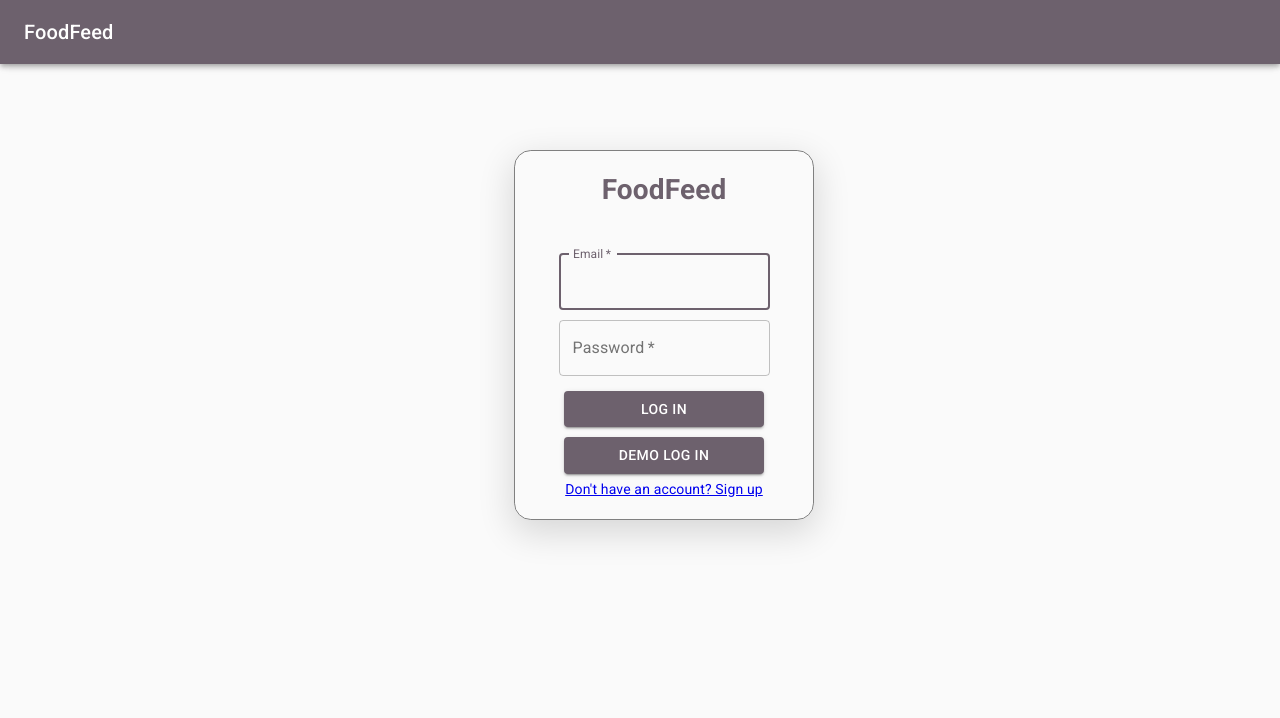
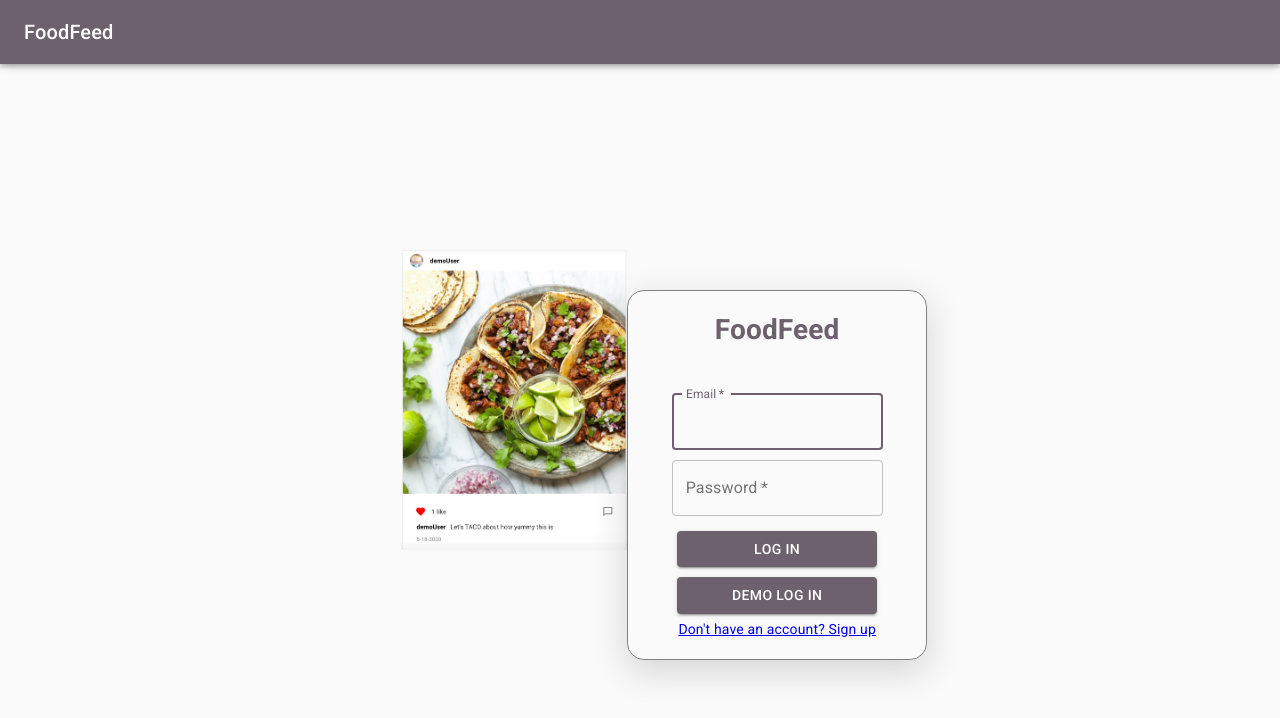
Before and after one commit to lkang97/FoodFeed, a React (Create React App) app: page / in a window 1280 px wide. Shown: the top 718 px of the page. Built offline with nearby package versions, Linux system fonts and the light colour scheme.

Commit message:
Add code comments and update splash page

```diff
--- a/src/components/NewPostForm.js
+++ b/src/components/NewPostForm.js
@@ -76,6 +76,7 @@ const NewPostForm = () => {
   const [isUpdated, setIsUpdated] = useState(false);
   const [file, setFile] = useState();
 
+  //Sends fetch request to handle creation of new post
   const handleSubmit = async (e) => {
     e.preventDefault();
     const response = await fetch(`${apiBaseUrl}/posts`, {
@@ -95,6 +96,7 @@ const NewPostForm = () => {
     }
   };
 
+  //Uploads image to aws s3
   const uploadImage = async (e) => {
     const formData = new FormData();
     formData.append("image", e.target.files[0]);
--- a/src/components/PostModal.js
+++ b/src/components/PostModal.js
@@ -141,6 +141,7 @@ const PostModal = (props) => {
   const postId = props.post.id;
   const date = new Date(post.createdAt);
 
+  //Listens for change and updates the number of likes on a post
   useEffect(() => {
     const getLikes = async () => {
       const response = await fetch(`${apiBaseUrl}/posts/${postId}/likes`);
@@ -157,6 +158,7 @@ const PostModal = (props) => {
     getLikes();
   }, [liked, userId, postId]);
 
+  //Listens for changes and updates the comments on a post
   useEffect(() => {
     const getComments = async () => {
       const response = await fetch(`${apiBaseUrl}/posts/${postId}/comments`);
@@ -169,6 +171,7 @@ const PostModal = (props) => {
     getComments();
   }, [postId, isUpdated]);
 
+  //Sends fetch request for comment and updates state to render it
   const handleSubmit = async (e) => {
     e.preventDefault();
     const response = await fetch(`${apiBaseUrl}/posts/${postId}/comments`, {
@@ -185,6 +188,7 @@ const PostModal = (props) => {
     }
   };
 
+  //Will create/delete a like and render the view based off of state
   const handleLike = async () => {
     if (!liked) {
       const response = await fetch(`${apiBaseUrl}/posts/${postId}/likes`, {
@@ -214,6 +218,7 @@ const PostModal = (props) => {
     }
   };
 
+  //Handles the deletion of a post if post owner is the same as current user
   const handleDelete = async () => {
     const response = await fetch(`${apiBaseUrl}/posts/${postId}`, {
       method: "DELETE",
--- a/src/components/SignupForm.js
+++ b/src/components/SignupForm.js
@@ -52,6 +52,7 @@ const SignUpForm = () => {
   const [password, setPassword] = useState();
   const [userId, setUserId] = useState();
 
+  //Grabs user information from form and sends it to create a new user
   const handleSubmit = async (e) => {
     e.preventDefault();
     const body = {
@@ -91,6 +92,7 @@ const SignUpForm = () => {
   const updateEmail = (e) => setEmail(e.target.value);
   const updatePassword = (e) => setPassword(e.target.value);
 
+  //If everything works the page will redirect to user's profile page
   if (loggedIn) window.location.href = `/users/${userId}`;
 
   return (
@@ -103,6 +105,7 @@ const SignUpForm = () => {
           <div className="errors-container"></div>
           <TextField
             className={classes.inputFields}
+            autoFocus
             color="primary"
             label="Username"
             variant="outlined"
--- a/src/components/Splash.js
+++ b/src/components/Splash.js
@@ -1,8 +1,30 @@
 import React from "react";
 import LoginForm from "./LoginForm";
+import splashImg from "../images/splash.png";
+
+import { makeStyles } from "@material-ui/core/styles";
+
+const useStyles = makeStyles((theme) => ({
+  splashContainer: {
+    display: "flex",
+    flexDirection: "column",
+  },
+  splashImage: {
+    height: 300,
+  },
+}));
 
 const Splash = () => {
-  return <LoginForm />;
+  const classes = useStyles();
+
+  return (
+    <div className="splash">
+      <div className={classes.splashImage}>
+        <img className={classes.splashImage} src={splashImg} alt="splash-img" />
+      </div>
+      <LoginForm />
+    </div>
+  );
 };
 
 export default Splash;
--- a/src/index.css
+++ b/src/index.css
@@ -4,6 +4,7 @@
   display: flex;
   justify-content: center;
   height: 100vh;
+  align-items: center;
 }
 
 #root {
```
Also changed, not shown: src/images/splash.png (added).
